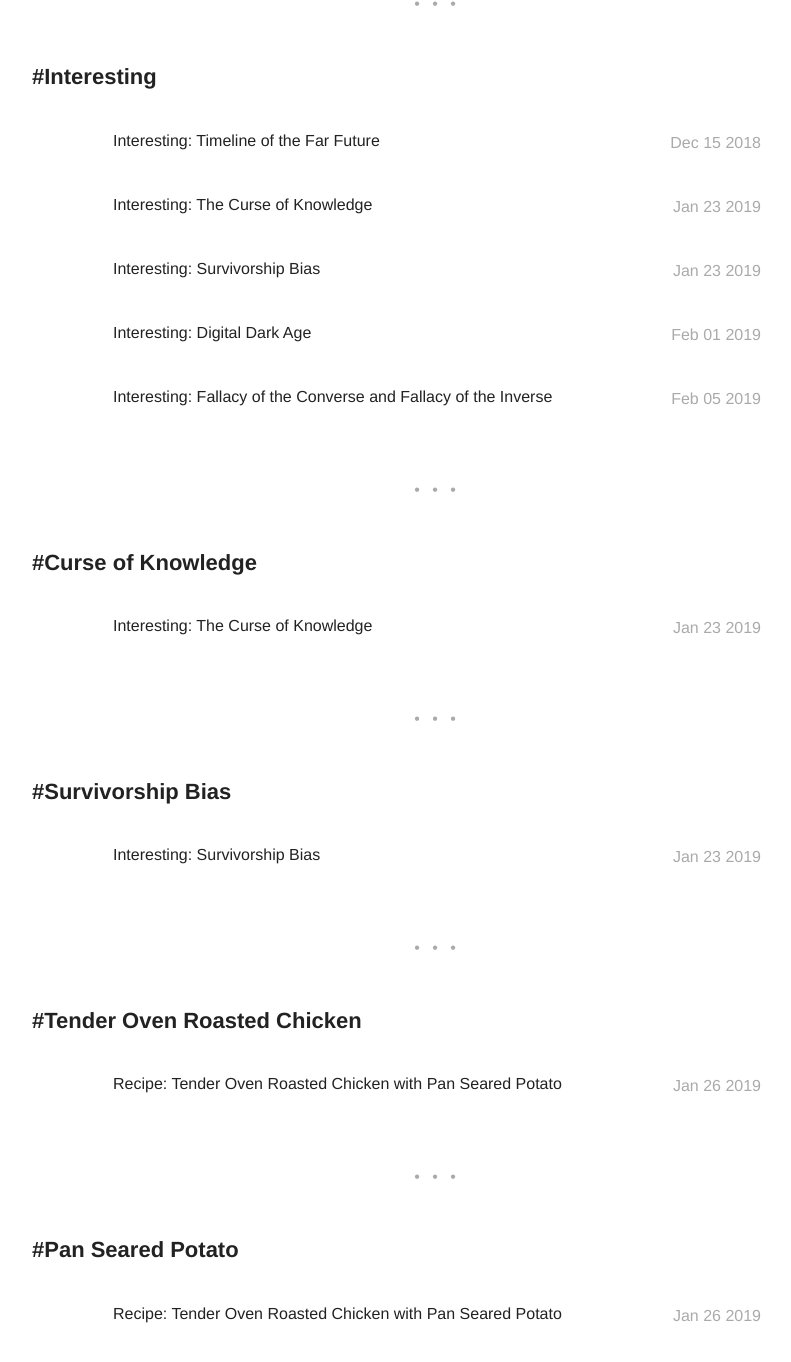
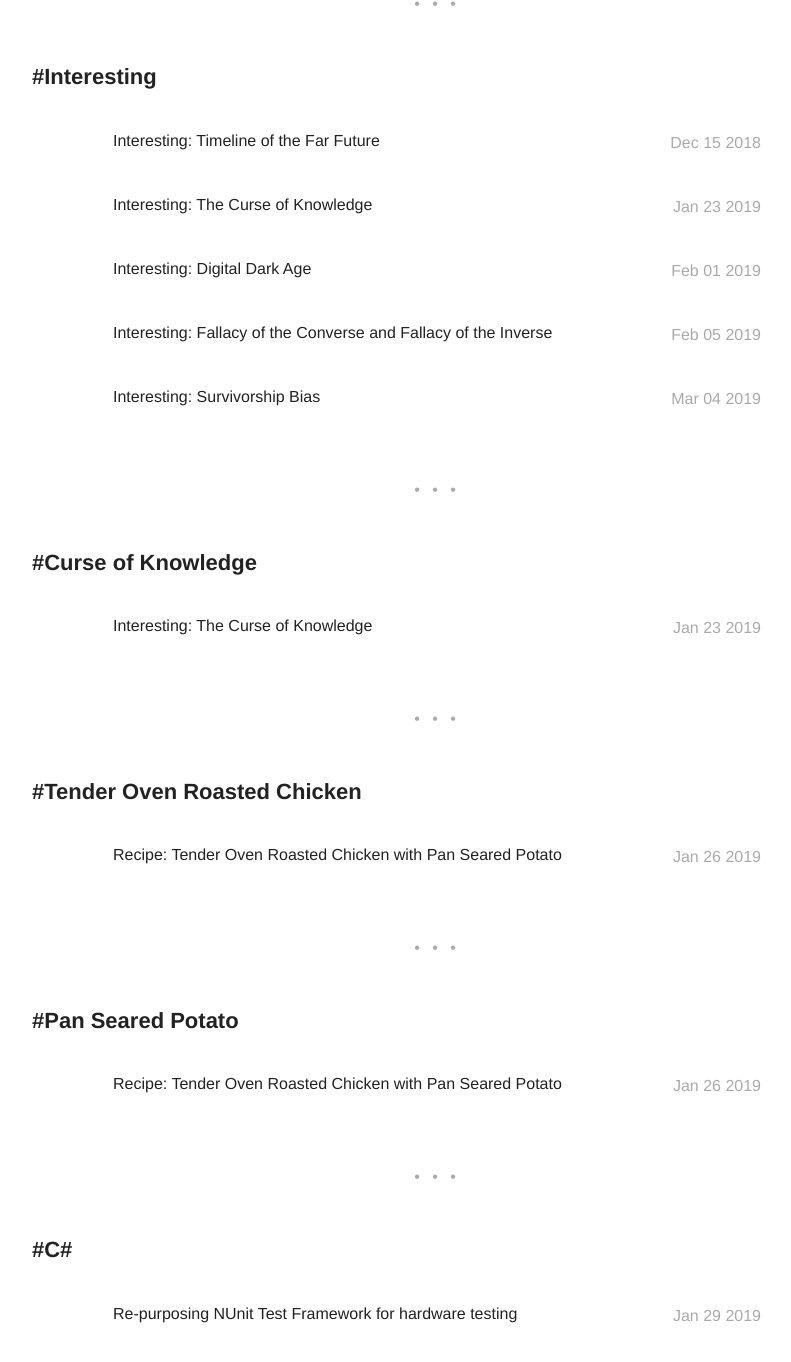
Before and after one commit to JerryBLi/jerrybli.github.io, a Jekyll site: the page built from tags.html, in a window 1280 px wide and 1400 px high, scrolled down 2167 px. Shown: the top 1362 px of the window, without its empty margins (203-994 px from the left). Built offline with Jekyll 4.4.1, drawn with Linux system fonts in a browser that asks for light colours; some of the changed text lies outside the part shown.

Commit message:
Update 2019-03-04-Survivorship-Bias.markdown

```diff
--- a/_posts/2019-03-04-Survivorship-Bias.markdown
+++ b/_posts/2019-03-04-Survivorship-Bias.markdown
@@ -1,7 +1,7 @@
 ---
 title: "Interesting: Survivorship Bias"
 layout: post
-date: 2019-01-23 12:00
+date: 2019-03-04 12:00
 image: /assets/images/markdown.jpg
 headerImage: false
 tag:
```
